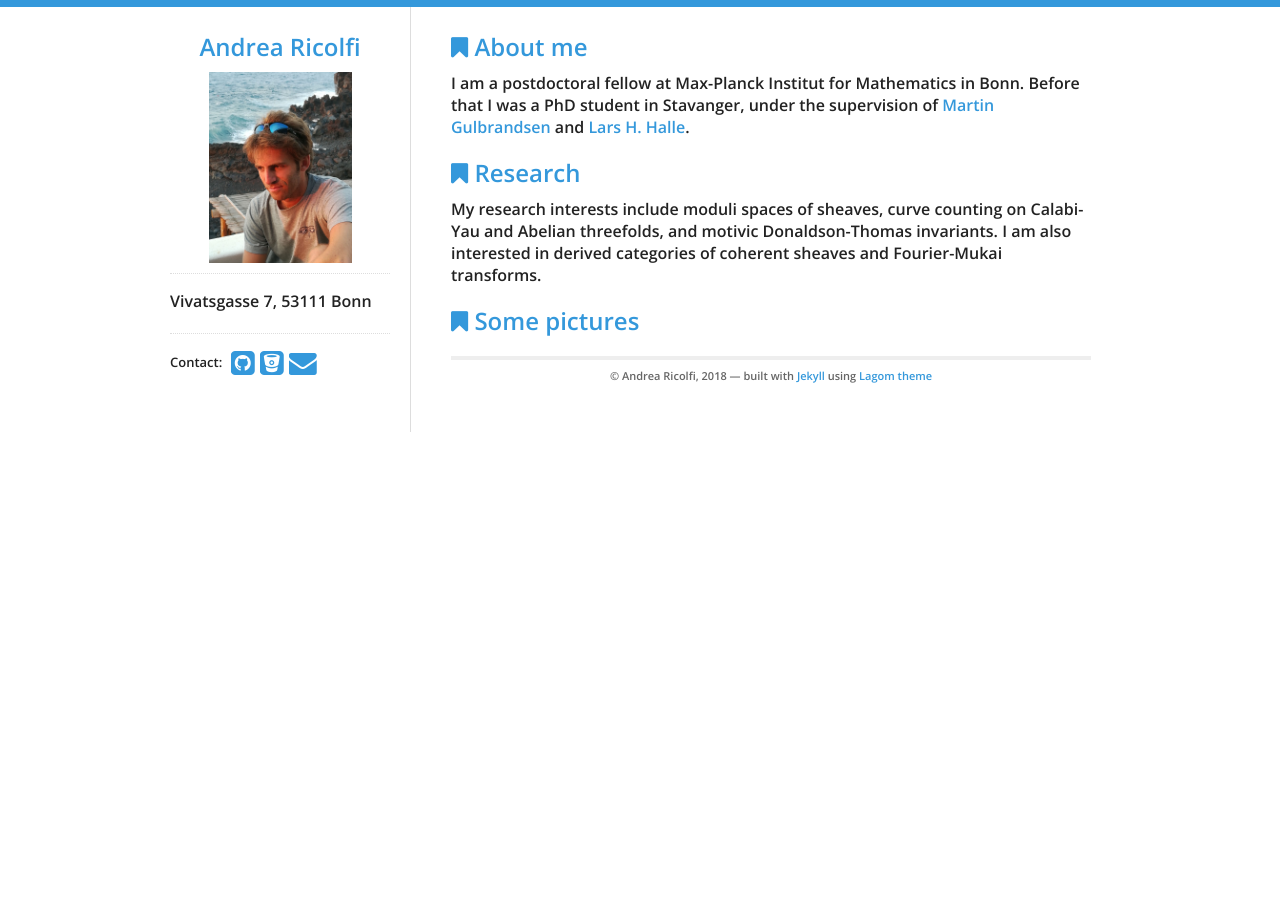
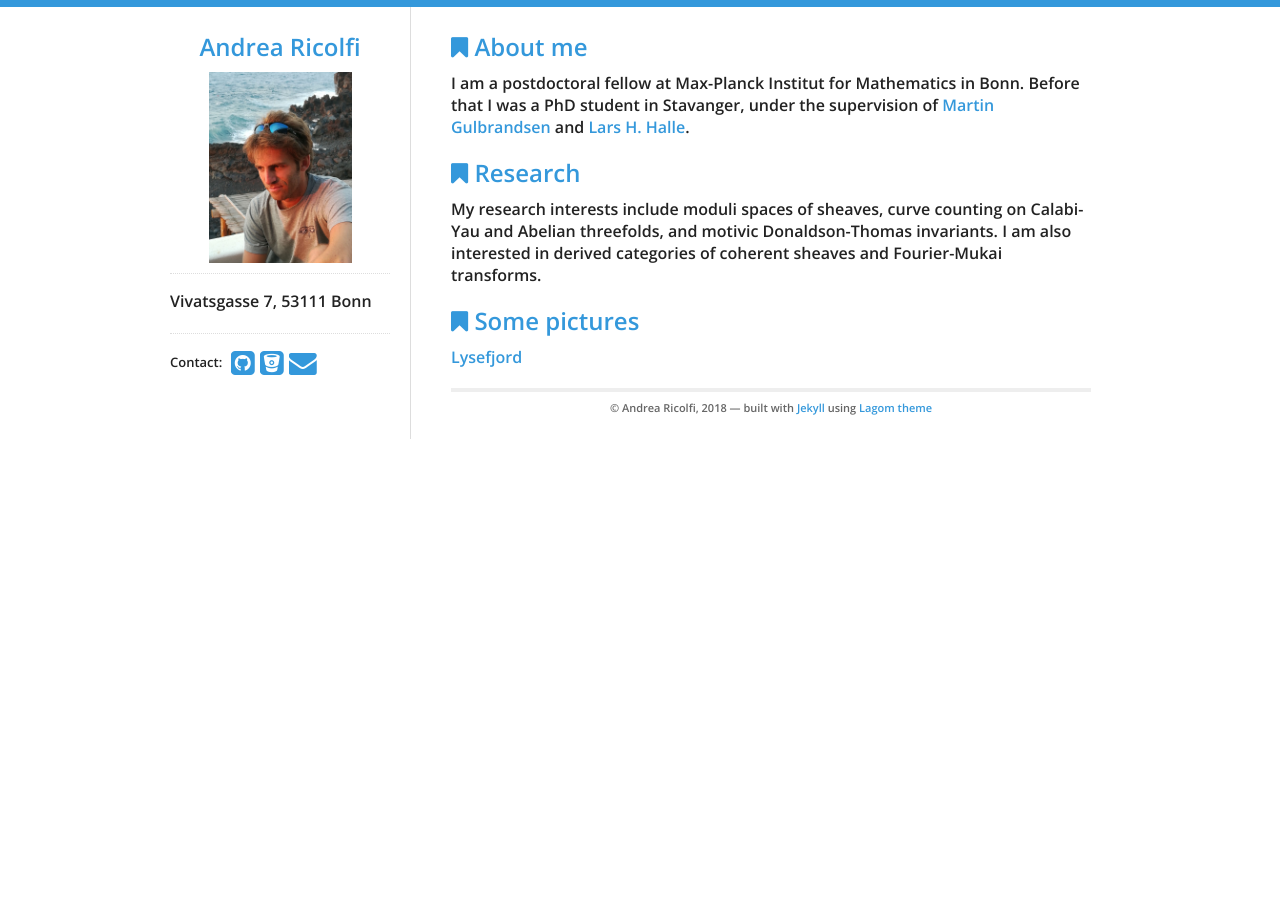
Before and after one commit to atricolfi/atricolfi.github.io, a Jekyll site: the page built from index.html, in a window 1280 px wide. Built offline with Jekyll 4.4.1, drawn with Linux system fonts in a browser that asks for light colours.

Commit message:
Update index.html

```diff
--- a/index.html
+++ b/index.html
@@ -24,6 +24,7 @@ I am also interested in derived categories of coherent sheaves and Fourier-Mukai
 <div id="home">
   <h2><i class="fa fa-bookmark"></i> Some pictures</h2>
 <p>
+  <a href=”Lysefjord.htm”>Lysefjord</a>
 
 
 
```
